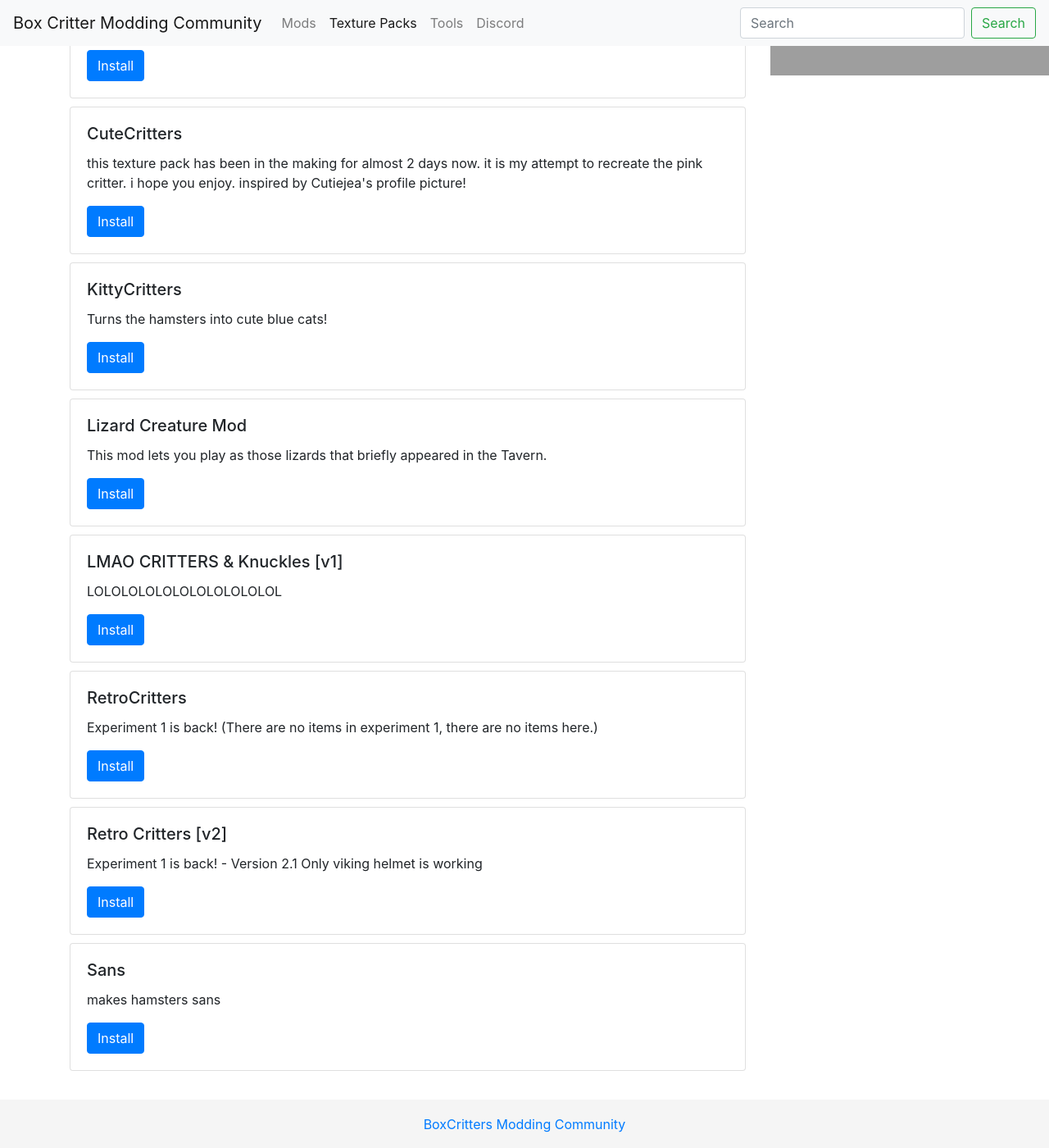
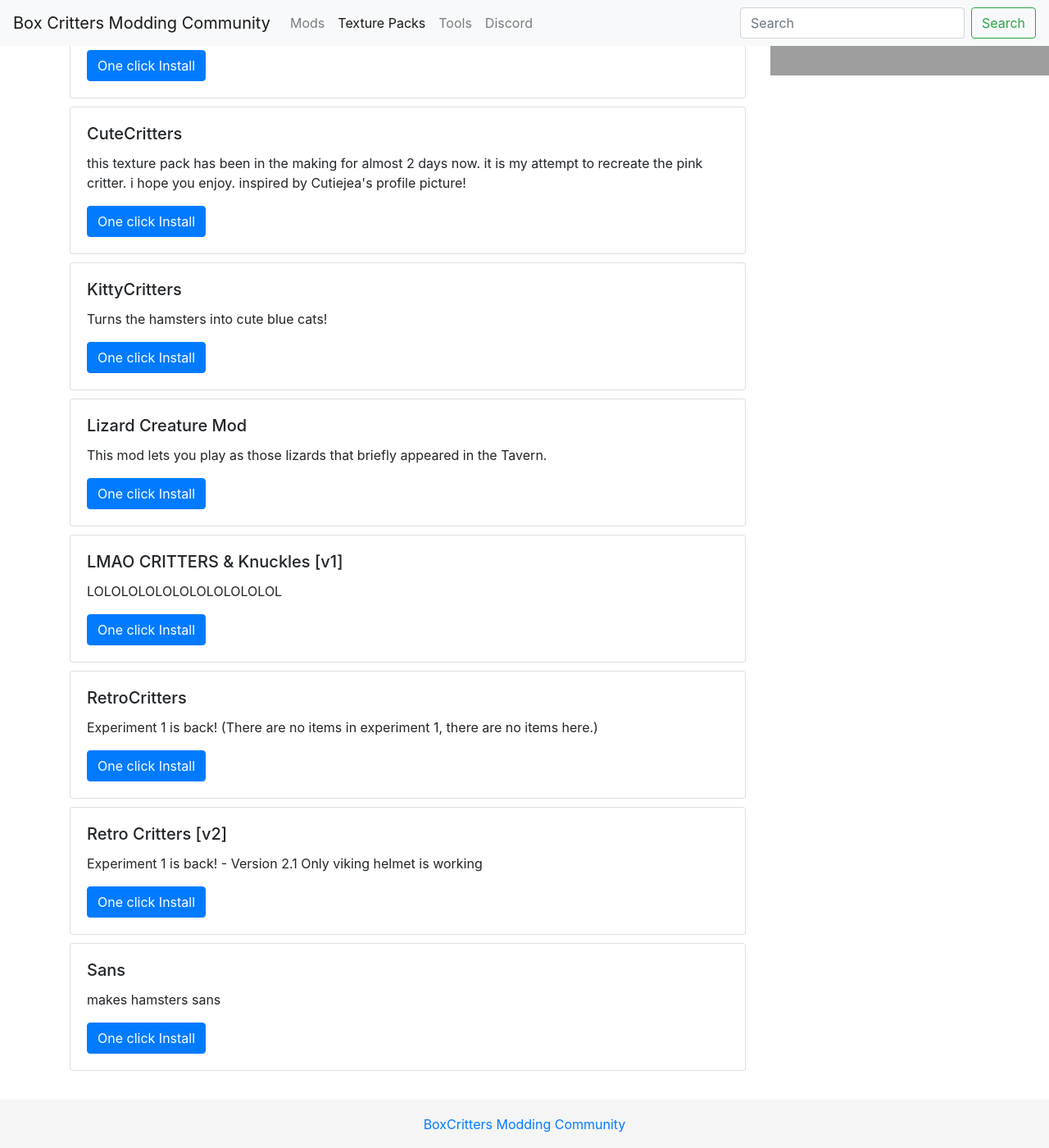
Before and after one commit to boxcrittersmods/bcmc.ga, a Jekyll site: the page built from texturepacks.html, in a window 1280 px wide and 1400 px high, scrolled down 531 px. Shown: the whole window at 82% size. Built offline with Jekyll 4.4.1, drawn with Linux system fonts in a browser that asks for light colours; comment, search, counter and statistics services are not loaded; some of the changed text lies outside the part shown; grey boxes are pictures that could not be loaded.

Commit message:
description

```diff
--- a/_config.yml
+++ b/_config.yml
@@ -1,6 +1,6 @@
-title: Box Critter Modding Community
+title: Box Critters Modding Community
 description: > # this means to ignore newlines until "baseurl:"
-  Text
+  Install mods and texture packs to your favourite game
 base-url: ""
 url: "https://boxcritters.github.io/" # the base hostname & protocol for your site, e.g. http://example.com
 repository: boxcritters/boxcritters.github.io
--- a/texturepacks.html
+++ b/texturepacks.html
@@ -7,7 +7,7 @@
         <div class="card-body">
             <h5 class="card-title">{{texturepack.title}}</h5>
             <p class="card-text">{{texturepack.description}}</p>
-            <a href="{{texturepack.url}}" class="btn btn-primary">Install</a>
+            <a href="{{texturepack.url}}" class="btn btn-primary">One click Install</a>
         </div>
     </div>
 {% endfor %}
```
